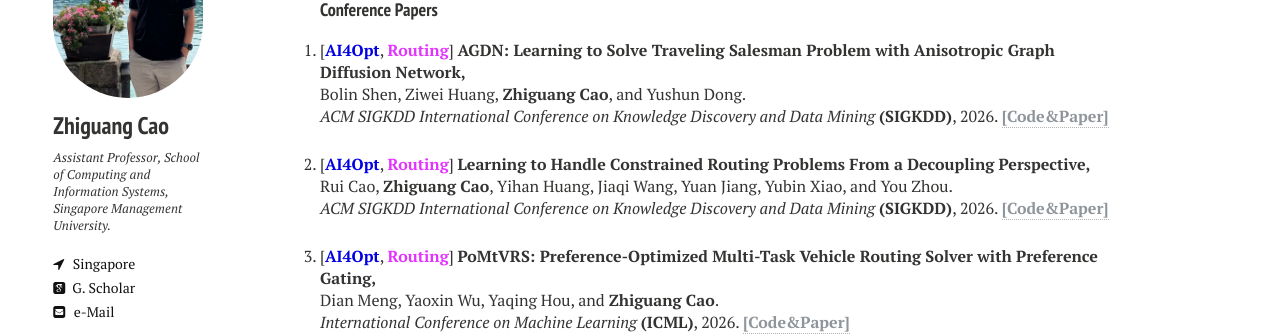
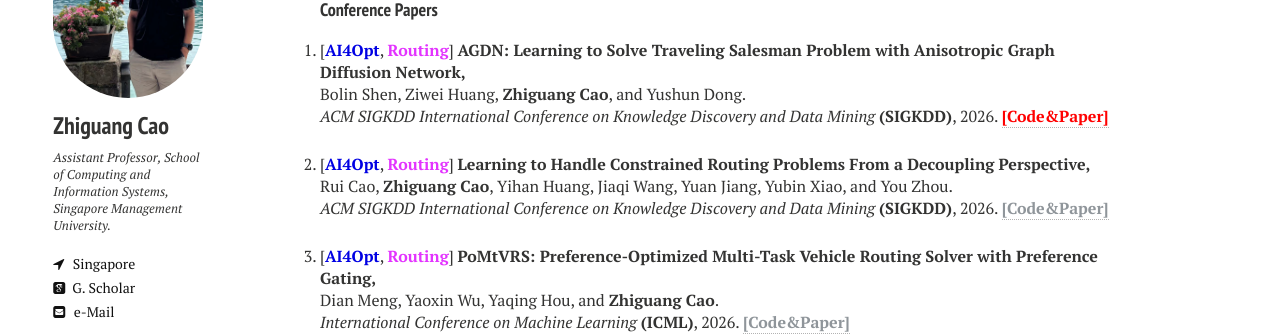
Before and after one commit to zhiguangcaosg/zhiguangcaosg.github.io, a Jekyll site: the page built from publications.md, in a window 1280 px wide. Shown: the part 180-516 px from the top of the page. Built offline with Jekyll 4.4.1, drawn with Linux system fonts in a browser that asks for light colours; nearby versions of some CDN libraries.

Commit message:
Update publications.html

```diff
--- a/_layouts/publications.html
+++ b/_layouts/publications.html
@@ -95,7 +95,7 @@ div.bibtex pre { font-size: 75%; overflow: auto;  width: 100%; padding: 0em 0em;
 <p>
 [<font color="#0000E3"><b>AI4Opt</b></font>, <font color="#E333FF"><b>Routing</b></font>] <b>AGDN: Learning to Solve Traveling Salesman Problem with Anisotropic Graph Diffusion Network,</b>
 <br> Bolin Shen, Ziwei Huang, <b>Zhiguang Cao</b>, and Yushun Dong.<br>
-<i>ACM SIGKDD International Conference on Knowledge Discovery and Data Mining</i> <b>(SIGKDD)</b>, 2026. <a href="https://zhiguangcaosg.github.io/publications/"> <font color="#8F959A"><b>[Code&Paper]</b> </font></a>
+<i>ACM SIGKDD International Conference on Knowledge Discovery and Data Mining</i> <b>(SIGKDD)</b>, 2026. <a href="https://github.com/LabRAI/AGDN" target="_blank"> <font color="#FF0000"><b>[Code&Paper]</b> </font></a>
 </p>
 </li>
 
```
